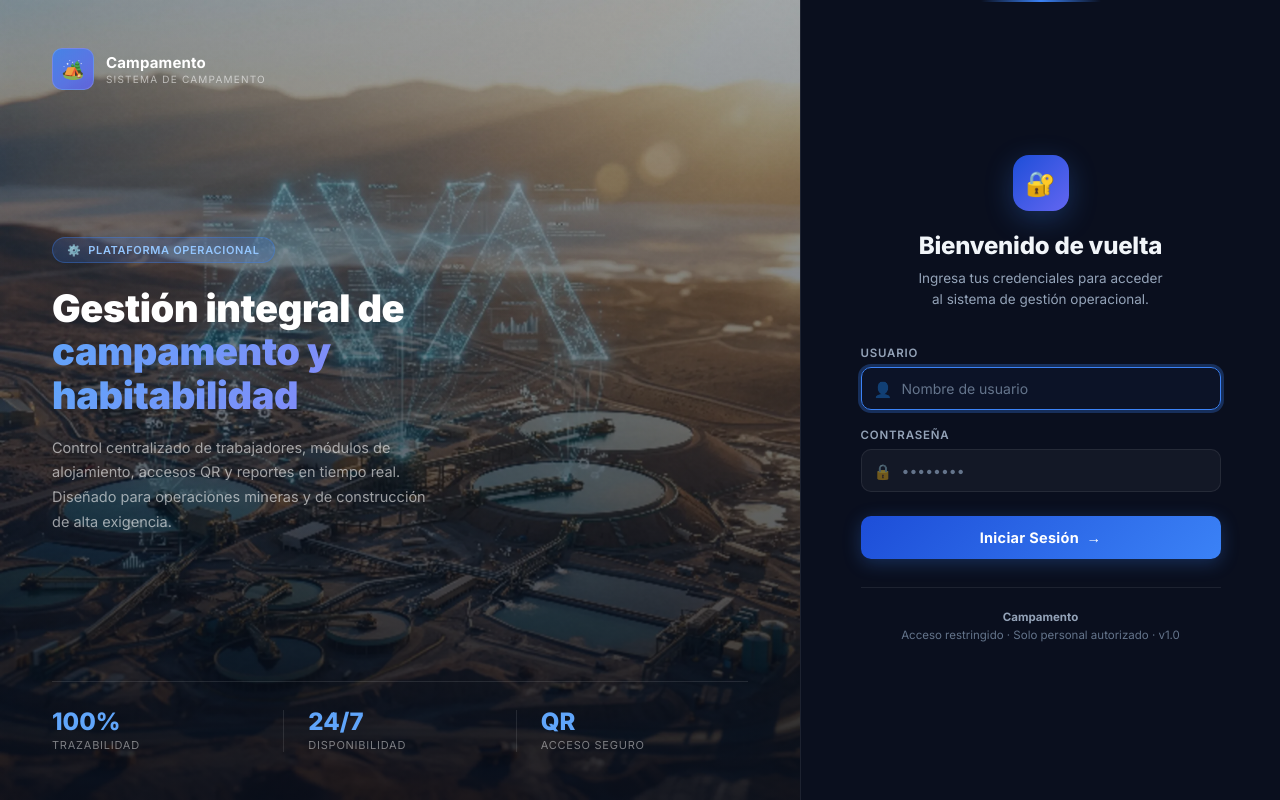
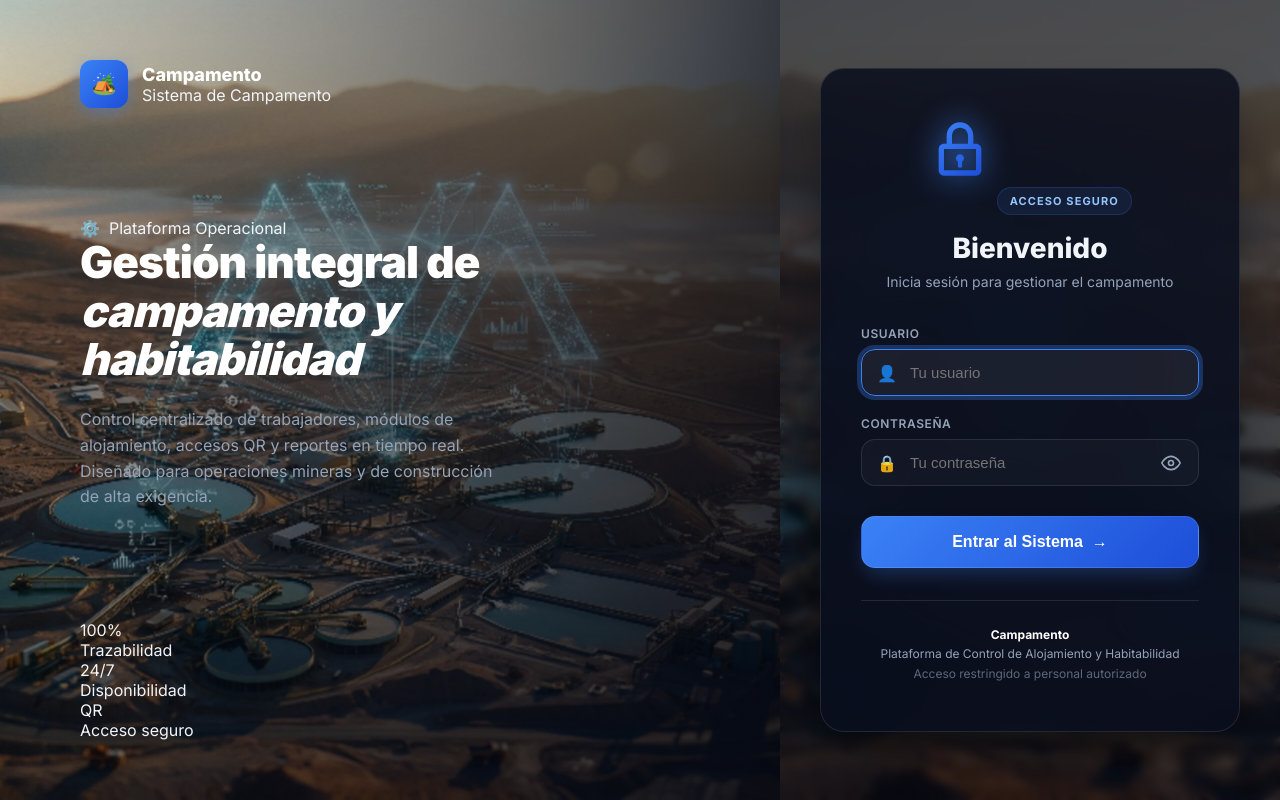
Before and after one commit to camilovillalobos1987-cmd/Control-alojamiento, a Flask app: page /login in a window 1280 px wide. Run offline with Flask 3, Linux system fonts and the light colour scheme.

Commit message:
Enhance login UI with Glassmorphism, SVG icons, and password toggle

```diff
--- a/templates/auth/login.html
+++ b/templates/auth/login.html
@@ -11,31 +11,34 @@
 
     :root {
       --accent:  #3b82f6;
-      --glow:    rgba(59,130,246,0.28);
+      --accent-grad: linear-gradient(135deg, #3b82f6 0%, #1d4ed8 100%);
+      --glow:    rgba(59,130,246,0.3);
       --text:    #f1f5f9;
-      --muted:   #64748b;
-      --sub:     #94a3b8;
-      --border:  rgba(255,255,255,0.08);
-      --card-bg: rgba(10,15,30,0.92);
+      --muted:   #94a3b8;
+      --sub:     #cbd5e1;
+      --border:  rgba(255,255,255,0.1);
+      --glass-bg: rgba(10, 15, 30, 0.85); /* Glass base */
     }
 
     html, body {
       height: 100%;
       font-family: 'Inter', sans-serif;
-      background: #070d1a;
+      background: #030712;
       color: var(--text);
+      overflow: hidden;
     }
 
     /* ══════════════════════════════════════════════
-       LAYOUT: imagen de fondo completa + card centrada
+       LAYOUT: Glassmorphism centric
     ══════════════════════════════════════════════ */
     .page {
-      min-height: 100vh;
+      height: 100vh;
       display: grid;
-      grid-template-columns: 1fr 480px;
+      grid-template-columns: 1fr 500px;
+      background: #030712;
     }
 
-    @media (max-width: 860px) {
+    @media (max-width: 992px) {
       .page { grid-template-columns: 1fr; }
       .left-panel { display: none; }
     }
@@ -54,19 +57,17 @@
       object-position: center 30%;
     }
 
-    /* Gradiente sobre imagen: oscuro abajo + tinte azul sutil */
     .left-panel::after {
       content: '';
       position: absolute;
       inset: 0;
       background:
+        linear-gradient(to right,
+          rgba(3,7,18,0.1) 0%,
+          rgba(3,7,18,0.8) 100%),
         linear-gradient(to bottom,
-          rgba(7,13,26,0.35) 0%,
-          rgba(7,13,26,0.55) 50%,
-          rgba(7,13,26,0.85) 100%),
-        linear-gradient(135deg,
-          rgba(59,130,246,0.12) 0%,
-          transparent 60%);
+          transparent 0%,
+          rgba(3,7,18,0.4) 100%);
     }
 
     .left-content {
@@ -76,268 +77,178 @@
       display: flex;
       flex-direction: column;
       justify-content: space-between;
-      padding: 48px 52px;
+      padding: 60px 80px;
     }
 
-    /* Logo arriba */
-    .left-brand {
-      display: flex;
-      align-items: center;
-      gap: 12px;
+    .left-brand { display: flex; align-items: center; gap: 14px; }
+    .left-brand-icon {
+      width: 48px; height: 48px;
+      background: var(--accent-grad);
+      border-radius: 12px;
+      display: flex; align-items: center; justify-content: center;
+      font-size: 20px;
+      box-shadow: 0 4px 15px rgba(59,130,246,0.4);
     }
-    .left-brand-icon {
-      width: 42px; height: 42px;
-      background: linear-gradient(135deg, rgba(59,130,246,.85), rgba(99,102,241,.85));
-      border-radius: 10px;
-      display: flex; align-items: center; justify-content: center;
-      font-size: 18px;
-      backdrop-filter: blur(6px);
-      border: 1px solid rgba(255,255,255,.15);
+    .left-brand-name { font-size: 18px; font-weight: 800; color: #fff; }
+
+    .left-hero { flex: 1; display: flex; flex-direction: column; justify-content: center; }
+    .left-title {
+      font-size: 44px; font-weight: 900; line-height: 1.1; color: #fff;
+      margin-bottom: 24px; letter-spacing: -0.02em;
     }
-    .left-brand-name {
-      font-size: 15px;
-      font-weight: 700;
-      color: #fff;
-      letter-spacing: .01em;
-    }
-    .left-brand-sub {
-      font-size: 10px;
-      color: rgba(255,255,255,.55);
-      text-transform: uppercase;
-      letter-spacing: .12em;
-      margin-top: 1px;
-    }
+    .left-title span { color: var(--accent); }
+    .left-desc { font-size: 16px; color: var(--muted); line-height: 1.6; max-width: 420px; }
 
-    /* Texto central */
-    .left-hero {
-      flex: 1;
-      display: flex;
-      flex-direction: column;
-      justify-content: center;
-      padding: 40px 0;
-    }
-    .left-tag {
-      display: inline-flex;
-      align-items: center;
-      gap: 6px;
-      background: rgba(59,130,246,.18);
-      border: 1px solid rgba(59,130,246,.35);
-      border-radius: 100px;
-      padding: 5px 14px;
-      font-size: 11px;
-      font-weight: 600;
-      color: #93c5fd;
-      letter-spacing: .06em;
-      text-transform: uppercase;
-      width: fit-content;
-      margin-bottom: 24px;
-    }
-    .left-title {
-      font-size: 38px;
-      font-weight: 900;
-      line-height: 1.15;
-      color: #fff;
-      letter-spacing: -.01em;
-      margin-bottom: 18px;
-    }
-    .left-title em {
-      font-style: normal;
-      background: linear-gradient(135deg, #60a5fa, #818cf8);
-      -webkit-background-clip: text;
-      -webkit-text-fill-color: transparent;
-      background-clip: text;
-    }
-    .left-desc {
-      font-size: 14.5px;
-      color: rgba(255,255,255,.58);
-      line-height: 1.7;
-      max-width: 380px;
-    }
-
-    /* Stats abajo */
-    .left-stats {
-      display: flex;
-      gap: 0;
-      border-top: 1px solid rgba(255,255,255,.1);
-      padding-top: 28px;
-    }
-    .left-stat {
-      flex: 1;
-      padding-right: 24px;
-    }
-    .left-stat + .left-stat {
-      border-left: 1px solid rgba(255,255,255,.1);
-      padding-left: 24px;
-      padding-right: 0;
-    }
-    .left-stat-num {
-      font-size: 24px;
-      font-weight: 800;
-      color: #60a5fa;
-      line-height: 1;
-    }
-    .left-stat-label {
-      font-size: 11px;
-      color: rgba(255,255,255,.45);
-      margin-top: 4px;
-      text-transform: uppercase;
-      letter-spacing: .07em;
-    }
-
-    /* ══ Panel derecho: formulario ══ */
+    /* ══ Panel derecho ══ */
     .right-panel {
-      background: #0a0f1e;
-      border-left: 1px solid var(--border);
+      background-image: url("{{ url_for('static', filename='img/portada.webp') }}");
+      background-size: cover;
+      background-position: center;
       display: flex;
       align-items: center;
       justify-content: center;
-      padding: 40px 48px;
+      padding: 20px;
       position: relative;
     }
 
-    /* Línea de acento arriba */
+    /* Overlay oscuro para que el glass se vea mejor */
     .right-panel::before {
       content: '';
       position: absolute;
-      top: 0; left: 50%;
-      transform: translateX(-50%);
-      width: 120px; height: 2px;
-      background: linear-gradient(90deg, transparent, var(--accent), transparent);
+      inset: 0;
+      background: rgba(3, 7, 18, 0.7); /* Oscurecer imagen de fondo */
+      backdrop-filter: blur(4px);
     }
+
+    /* Animación de error */
+    @keyframes shake {
+      0%, 100% { transform: translateX(0); }
+      20%, 60% { transform: translateX(-8px); }
+      40%, 80% { transform: translateX(8px); }
+    }
+    .shake { animation: shake 0.4s ease; }
 
     .form-box {
       width: 100%;
-      max-width: 360px;
+      max-width: 420px;
+      background: var(--glass-bg);
+      backdrop-filter: blur(28px) saturate(180%);
+      -webkit-backdrop-filter: blur(28px) saturate(180%);
+      border: 1px solid var(--border);
+      border-radius: 24px;
+      padding: 48px 40px;
+      box-shadow: 0 25px 50px -12px rgba(0, 0, 0, 0.5);
+      position: relative;
+      z-index: 2;
     }
 
-    /* Cabecera del form */
-    .form-header {
-      text-align: center;
-      margin-bottom: 36px;
-    }
-    .form-header-icon {
-      width: 56px; height: 56px;
-      background: linear-gradient(135deg, #1d4ed8, #6366f1);
-      border-radius: 16px;
-      display: inline-flex;
-      align-items: center;
-      justify-content: center;
-      font-size: 24px;
-      margin-bottom: 20px;
-      box-shadow: 0 8px 28px var(--glow);
-    }
-    .form-header h1 {
-      font-size: 24px;
-      font-weight: 800;
-      color: var(--text);
-      letter-spacing: -.01em;
-      margin-bottom: 8px;
-    }
-    .form-header p {
-      font-size: 13.5px;
-      color: var(--sub);
-      line-height: 1.55;
+    /* Marca superior en móvil */
+    .mobile-logo { display: none; margin-bottom: 30px; text-align: center; }
+    @media (max-width: 992px) {
+        .mobile-logo { display: block; }
+        .right-panel::before { background: rgba(3, 7, 18, 0.85); } /* Más oscuro en móvil */
     }
 
-    /* Alertas flash */
+    .form-header { text-align: center; margin-bottom: 36px; }
+    .form-header-badge {
+      display: inline-flex;
+      background: rgba(59,130,246,0.1);
+      border: 1px solid rgba(59,130,246,0.2);
+      padding: 6px 12px;
+      border-radius: 99px;
+      font-size: 11px;
+      font-weight: 700;
+      text-transform: uppercase;
+      letter-spacing: 0.1em;
+      color: #93c5fd;
+      margin-bottom: 16px;
+    }
+    .form-header h1 { font-size: 28px; font-weight: 800; margin-bottom: 8px; }
+    .form-header p { color: var(--muted); font-size: 14px; }
+
+    /* Estilo del ícono SVG para reemplazar emoji */
+    .brand-svg-icon {
+        width: 64px; height: 64px;
+        margin-bottom: 24px;
+        filter: drop-shadow(0 0 15px var(--accent));
+    }
+
     .alert {
-      border-radius: 10px;
-      padding: 11px 14px;
+      background: rgba(239, 68, 68, 0.15);
+      border: 1px solid rgba(239, 68, 68, 0.3);
+      color: #fca5a5;
+      padding: 12px 16px;
+      border-radius: 12px;
       font-size: 13px;
-      font-weight: 500;
-      margin-bottom: 20px;
+      margin-bottom: 24px;
       display: flex;
-      align-items: flex-start;
-      gap: 9px;
+      align-items: center;
+      gap: 10px;
     }
-    .alert-danger  { background: rgba(239,68,68,.1);  border: 1px solid rgba(239,68,68,.28);  color: #fca5a5; }
-    .alert-success { background: rgba(34,197,94,.09); border: 1px solid rgba(34,197,94,.28);  color: #86efac; }
-    .alert-warning { background: rgba(245,158,11,.09);border: 1px solid rgba(245,158,11,.28); color: #fcd34d; }
 
-    /* Campos */
-    .field { margin-bottom: 18px; }
+    .field { margin-bottom: 20px; }
     .field label {
-      display: block;
-      font-size: 11.5px;
-      font-weight: 600;
-      color: var(--sub);
-      letter-spacing: .07em;
-      text-transform: uppercase;
-      margin-bottom: 7px;
+      display: block; font-size: 12px; font-weight: 600; color: var(--muted);
+      margin-bottom: 8px; text-transform: uppercase; letter-spacing: 0.05em;
     }
     .input-wrap { position: relative; }
     .input-icon {
-      position: absolute;
-      left: 13px; top: 50%;
-      transform: translateY(-50%);
-      font-size: 15px;
-      opacity: .45;
-      pointer-events: none;
-      line-height: 1;
+      position: absolute; left: 16px; top: 50%; transform: translateY(-50%);
+      color: var(--muted); font-size: 16px;
     }
     .field input {
       width: 100%;
-      background: rgba(255,255,255,.04);
+      background: rgba(255,255,255,0.03);
       border: 1px solid var(--border);
-      border-radius: 10px;
-      padding: 12px 14px 12px 40px;
-      font-size: 14px;
-      color: var(--text);
-      font-family: 'Inter', sans-serif;
+      border-radius: 14px;
+      padding: 14px 16px 14px 48px;
+      color: #fff;
+      font-size: 15px;
       outline: none;
-      transition: border-color .2s, box-shadow .2s, background .2s;
+      transition: all 0.2s;
     }
-    .field input::placeholder { color: var(--muted); }
     .field input:focus {
+      background: rgba(255,255,255,0.06);
       border-color: var(--accent);
-      box-shadow: 0 0 0 3px var(--glow);
-      background: rgba(59,130,246,.04);
+      box-shadow: 0 0 0 4px var(--glow);
     }
 
-    /* Botón */
+    /* Error field highlight */
+    .field.error input { border-color: #ef4444; }
+
+    /* Eye toggle */
+    .pw-toggle {
+        position: absolute; right: 14px; top: 50%; transform: translateY(-50%);
+        background: none; border: none; color: var(--muted);
+        cursor: pointer; padding: 4px; display: flex; align-items: center;
+        transition: color 0.2s;
+    }
+    .pw-toggle:hover { color: var(--text); }
+
     .btn-submit {
       width: 100%;
-      padding: 13px;
-      background: linear-gradient(135deg, #1d4ed8 0%, #3b82f6 100%);
-      border: none;
-      border-radius: 10px;
-      color: #fff;
-      font-size: 14.5px;
-      font-weight: 700;
-      font-family: 'Inter', sans-serif;
-      cursor: pointer;
-      letter-spacing: .02em;
-      box-shadow: 0 4px 18px var(--glow);
-      transition: transform .15s, box-shadow .2s, opacity .15s;
-      margin-top: 6px;
+      padding: 16px;
+      background: var(--accent-grad);
+      border: 1px solid rgba(255,255,255,0.1);
+      border-radius: 14px;
+      color: #fff; font-size: 16px; font-weight: 700;
+      cursor: pointer; transition: all 0.2s;
+      box-shadow: 0 10px 20px -5px rgba(59,130,246,0.3);
+      margin-top: 10px;
     }
-    .btn-submit:hover  { transform: translateY(-2px); box-shadow: 0 8px 26px var(--glow); }
+    .btn-submit:hover { transform: translateY(-2px); box-shadow: 0 15px 30px -5px rgba(59,130,246,0.5); }
     .btn-submit:active { transform: translateY(0); }
 
-    /* Footer */
     .form-footer {
-      margin-top: 28px;
-      padding-top: 20px;
-      border-top: 1px solid var(--border);
-      text-align: center;
-      font-size: 11.5px;
-      color: var(--muted);
-      line-height: 1.6;
+      margin-top: 32px; text-align: center; font-size: 12px; color: var(--muted);
+      border-top: 1px solid var(--border); padding-top: 24px; line-height: 1.6;
     }
 
-    /* Dev hint */
     .dev-hint {
-      margin-top: 16px;
-      background: rgba(59,130,246,.06);
-      border: 1px dashed rgba(59,130,246,.2);
-      border-radius: 8px;
-      padding: 10px 14px;
-      font-size: 11.5px;
-      color: var(--muted);
-      line-height: 1.8;
-      text-align: left;
+        margin-top: 20px; padding: 12px; border-radius: 12px;
+        background: rgba(59,130,246,0.05); border: 1px dashed rgba(59,130,246,0.2);
+        font-size: 11px; color: var(--sub);
     }
-    .dev-hint strong { color: var(--sub); }
   </style>
 </head>
 <body>
@@ -393,20 +304,38 @@
 
   <!-- ══ Panel derecho ══ -->
   <div class="right-panel">
-    <div class="form-box">
+
+    <div class="form-box {% if get_flashed_messages(category_filter=['danger']) %}shake{% endif %}">
+
+      <!-- Logo visible solo en móvil -->
+      <div class="mobile-logo">
+          <div class="left-brand" style="justify-content: center;">
+            <div class="left-brand-icon">🏕️</div>
+            <div class="left-brand-name">{{ NOMBRE_EMPRESA }}</div>
+          </div>
+      </div>
 
       <!-- Cabecera -->
       <div class="form-header">
-        <div class="form-header-icon">🔐</div>
-        <h1>Bienvenido de vuelta</h1>
-        <p>Ingresa tus credenciales para acceder<br>al sistema de gestión operacional.</p>
+        <svg class="brand-svg-icon" viewBox="0 0 24 24" fill="none" xmlns="http://www.w3.org/2000/svg">
+            <path d="M12 2C9.243 2 7 4.243 7 7V10H6C4.897 10 4 10.897 4 12V20C4 21.103 4.897 22 6 22H18C19.103 22 20 21.103 20 20V12C20 10.897 19.103 10 18 10H17V7C17 4.243 14.757 2 12 2ZM9 7C9 5.346 10.346 4 12 4C13.654 4 15 5.346 15 7V10H9V7ZM18 20H6V12H18V20ZM12 14C11.171 14 10.5 14.671 10.5 15.5C10.5 16.035 10.781 16.502 11.2 16.765V18.5C11.2 18.776 11.424 19 11.7 19H12.3C12.576 19 12.8 18.776 12.8 18.5V16.765C13.219 16.502 13.5 16.035 13.5 15.5C13.5 14.671 12.829 14 12 14Z" fill="url(#grad1)"/>
+            <defs>
+                <linearGradient id="grad1" x1="4" y1="2" x2="20" y2="22" gradientUnits="userSpaceOnUse">
+                    <stop stop-color="#3b82f6"/>
+                    <stop offset="1" stop-color="#1d4ed8"/>
+                </linearGradient>
+            </defs>
+        </svg>
+        <div class="form-header-badge">Acceso Seguro</div>
+        <h1>Bienvenido</h1>
+        <p>Inicia sesión para gestionar el campamento</p>
       </div>
 
       <!-- Flash messages -->
       {% with messages = get_flashed_messages(with_categories=true) %}
         {% for cat, msg in messages %}
           <div class="alert alert-{{ cat }}">
-            <span>{{ '✅' if cat == 'success' else ('❌' if cat == 'danger' else '⚠️') }}</span>
+            <span style="font-size:18px;">{{ '✅' if cat == 'success' else ('⚠️') }}</span>
             <span>{{ msg }}</span>
           </div>
         {% endfor %}
@@ -414,39 +343,45 @@
 
       <!-- Formulario -->
       <form method="POST" action="{{ url_for('login') }}">
-        <div class="field">
+        <div class="field {% if get_flashed_messages(category_filter=['danger']) %}error{% endif %}">
           <label>Usuario</label>
           <div class="input-wrap">
             <span class="input-icon">👤</span>
-            <input type="text" name="username" placeholder="Nombre de usuario"
+            <input type="text" name="username" placeholder="Tu usuario"
                    value="{{ request.form.get('username', '') }}"
                    required autofocus autocomplete="username"/>
           </div>
         </div>
 
-        <div class="field">
+        <div class="field {% if get_flashed_messages(category_filter=['danger']) %}error{% endif %}">
           <label>Contraseña</label>
           <div class="input-wrap">
             <span class="input-icon">🔒</span>
-            <input type="password" name="password" placeholder="••••••••"
+            <input type="password" id="password" name="password" placeholder="Tu contraseña"
                    required autocomplete="current-password"/>
+            <button type="button" class="pw-toggle" onclick="togglePassword()">
+                <svg id="eye-icon" width="20" height="20" viewBox="0 0 24 24" fill="none" stroke="currentColor" stroke-width="2" stroke-linecap="round" stroke-linejoin="round">
+                    <path d="M1 12s4-8 11-8 11 8 11 8-4 8-11 8-11-8-11-8z"></path>
+                    <circle cx="12" cy="12" r="3"></circle>
+                </svg>
+            </button>
           </div>
         </div>
 
-        <button type="submit" class="btn-submit">Iniciar Sesión &nbsp;→</button>
+        <button type="submit" class="btn-submit">Entrar al Sistema &nbsp;→</button>
       </form>
 
       <!-- Footer -->
       <div class="form-footer">
-        <strong style="color:var(--sub);">{{ NOMBRE_EMPRESA }}</strong><br>
-        Acceso restringido · Solo personal autorizado · v1.0
+        <strong style="color:#fff;">{{ NOMBRE_EMPRESA }}</strong><br>
+        Plataforma de Control de Alojamiento y Habitabilidad<br>
+        <span style="opacity:0.6;">Acceso restringido a personal autorizado</span>
       </div>
 
       {% if config.DEBUG %}
       <div class="dev-hint">
         <strong>Modo desarrollo:</strong><br>
-        Admin → <strong>admin</strong> / <strong>admin123</strong><br>
-        Visor &nbsp;→ <strong>visor</strong> / <strong>visor123</strong>
+        Admin: admin / admin123 | Visor: visor / visor123
       </div>
       {% endif %}
 
@@ -454,5 +389,20 @@
   </div>
 
 </div>
+
+<script>
+function togglePassword() {
+    const pw = document.getElementById('password');
+    const icon = document.getElementById('eye-icon');
+    if (pw.type === 'password') {
+        pw.type = 'text';
+        icon.innerHTML = '<path d="M17.94 17.94A10.07 10.07 0 0 1 12 20c-7 0-11-8-11-8a18.45 18.45 0 0 1 5.06-5.94M9.9 4.24A9.12 9.12 0 0 1 12 4c7 0 11 8 11 8a18.5 18.5 0 0 1-2.16 3.19m-6.72-1.07a3 3 0 1 1-4.24-4.24"></path><line x1="1" y1="1" x2="23" y2="23"></line>';
+    } else {
+        pw.type = 'password';
+        icon.innerHTML = '<path d="M1 12s4-8 11-8 11 8 11 8-4 8-11 8-11-8-11-8z"></path><circle cx="12" cy="12" r="3"></circle>';
+    }
+}
+</script>
+
 </body>
 </html>
```
